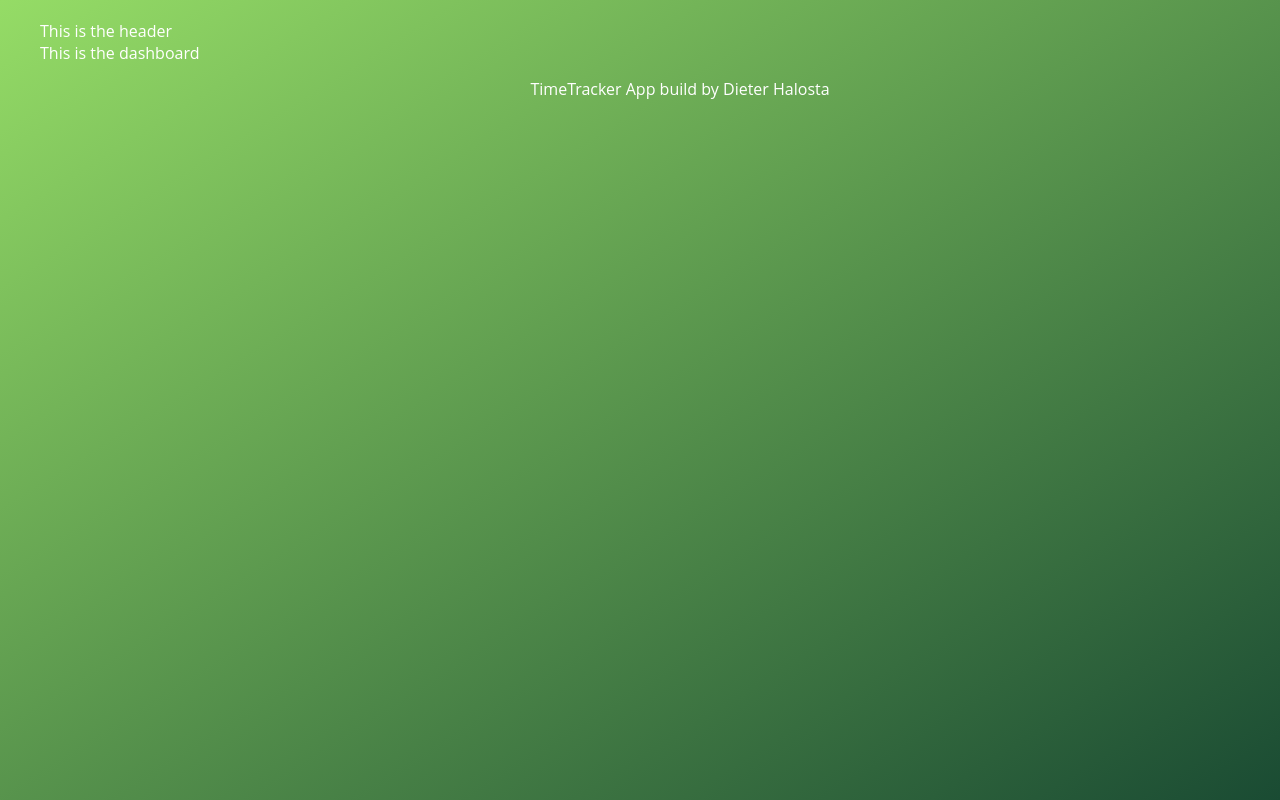
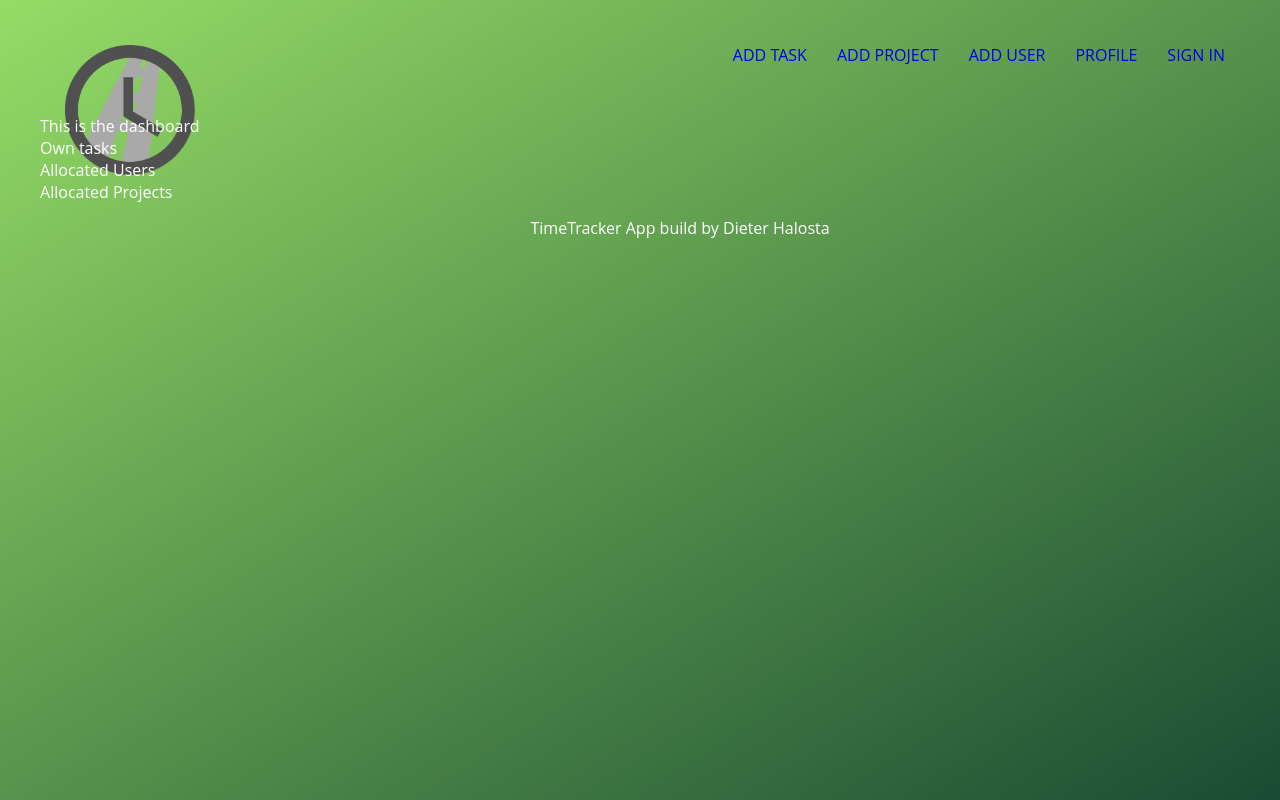
Before and after one commit to dieterhalosta/time-tracker, a React (Create React App) app: page /home in a window 1280 px wide. Shown: the top 800 px of the page. Built offline with nearby package versions, Linux system fonts and the light colour scheme.

Commit message:
working on the dashboard

```diff
--- /dev/null
+++ b/src/components/Header/Header.component.jsx
@@ -0,0 +1,34 @@
+import React from "react";
+import { ReactComponent as Logo } from "../../assets/Logo1.svg";
+
+import {
+  HeaderContainer,
+  LogoContainer,
+  OptionsContainer,
+  OptionLink,
+} from "./Header.styles";
+
+const Header = ({ currentUser, signOutStart }) => {
+  return (
+    <HeaderContainer>
+      <LogoContainer to='/'>
+        <Logo className='logo' />
+      </LogoContainer>
+      <OptionsContainer>
+        <OptionLink to='/addtask'>ADD TASK</OptionLink>
+        <OptionLink to='/addproject'>ADD PROJECT</OptionLink>
+        <OptionLink to='/adduser'>ADD USER</OptionLink>
+        <OptionLink to='/userdetails'>PROFILE</OptionLink>
+        {currentUser ? (
+          <OptionLink as='div' onClick={signOutStart}>
+            SIGN OUT
+          </OptionLink>
+        ) : (
+          <OptionLink to='/login'>SIGN IN</OptionLink>
+        )}
+      </OptionsContainer>
+    </HeaderContainer>
+  );
+};
+
+export default Header;
--- /dev/null
+++ b/src/components/Header/Header.styles.jsx
@@ -0,0 +1,29 @@
+import styled from "styled-components";
+import { Link } from "react-router-dom";
+
+export const HeaderContainer = styled.div`
+  height: 70px;
+  width: 100%;
+  display: flex;
+  justify-content: space-between;
+  margin-bottom: 25px;
+`;
+
+export const LogoContainer = styled(Link)`
+  height: 100%;
+  width: 70px;
+  padding: 25px;
+`;
+
+export const OptionsContainer = styled.div`
+  width: 50%;
+  height: 100%;
+  display: flex;
+  align-items: center;
+  justify-content: flex-end;
+`;
+
+export const OptionLink = styled(Link)`
+  padding: 10px 15px;
+  cursor: pointer;
+`;
--- a/src/pages/DashboardPage/Dashboard.component.jsx
+++ b/src/pages/DashboardPage/Dashboard.component.jsx
@@ -1,10 +1,16 @@
 import React from 'react'
+import { Switch, Route, Redirect } from "react-router-dom";
+import Header from '../../components/Header/Header.component'
 
 const Dashboard = () => {
     return(
         <div>
-        <div>This is the header</div>
-        <div>This is the dashboard</div>
+        <Header/>
+        <div>This is the dashboard
+            <div>Own tasks</div>
+            <div>Allocated Users</div>
+            <div>Allocated Projects</div>
+        </div>
         </div>
     )
 }
```
Also changed, not shown: src/assets/Logo1.svg.
